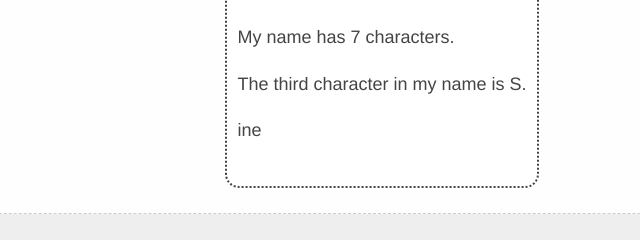
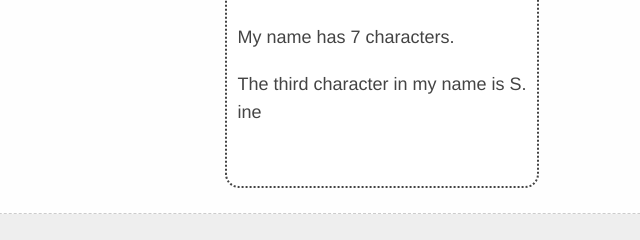
Before and after one commit to jasjenand/jasjenand.github.io, a plain HTML site: page lab_4/index.html in a window 1280 px wide. Both pictures are taken after a click on the button "Click me to make a change". Shown: the part 250-490 px from the top of the page, 258-898 px from the left. Drawn offline with Linux system fonts and the light colour scheme.

Commit message:
Update index.html
1-11

```diff
--- a/lab_4/index.html
+++ b/lab_4/index.html
@@ -46,15 +46,15 @@
         //add new line
         let brk = document.createElement("br");
         p2.appendChild(brk);
-        let last3 = document.createElement("p");
-        let node3 = document.createTextNode("ine")
-        last3.appendChild(node3);
-        p2.appendChild(last3)
+        let node3 = document.createTextNode("ine");
+        p2.appendChild(node3);
 
+        document.getElementById("p1").className = "one";
+        document.getElementById("p2").className = "two";
 
-        document.getElementById("p1").className = "first";
-        document.getElementById("p2").className = "second";
-
+        let name = "Jasmine Anderson";
+        let first = name.substring(0,7);
+        let last = name.substring(8,16);
       }
     </script>
   </body>
```
